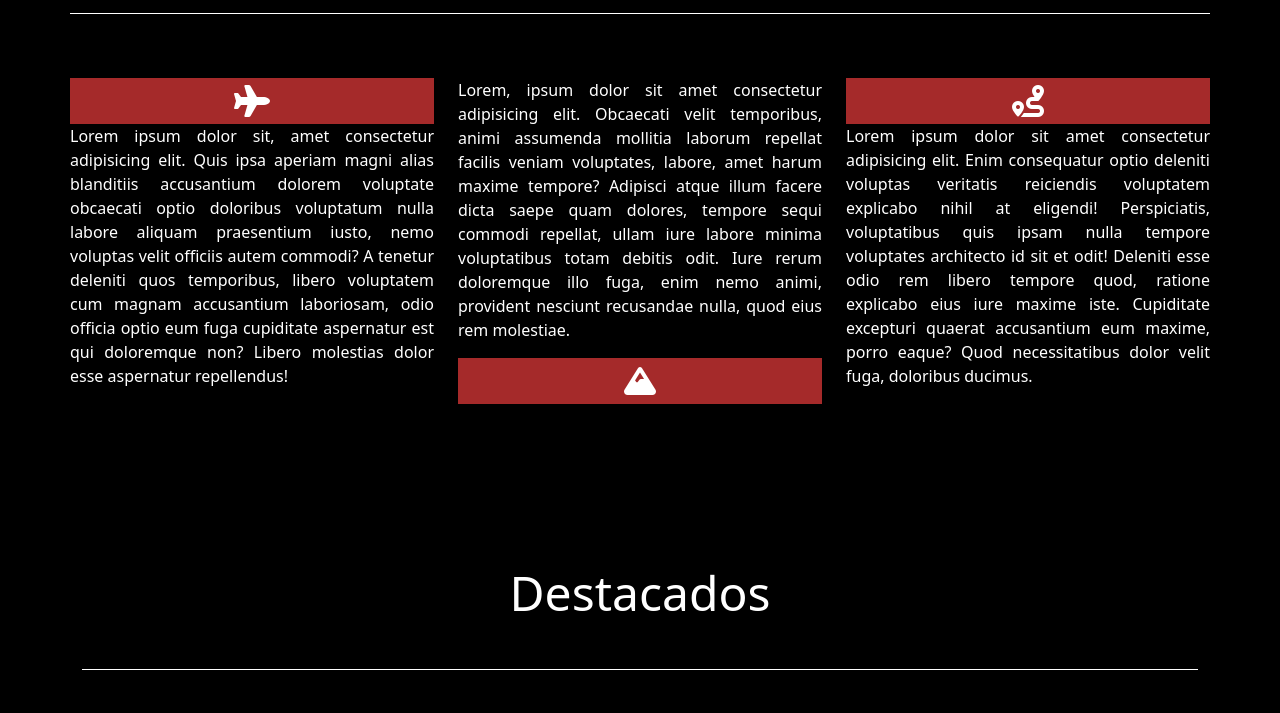
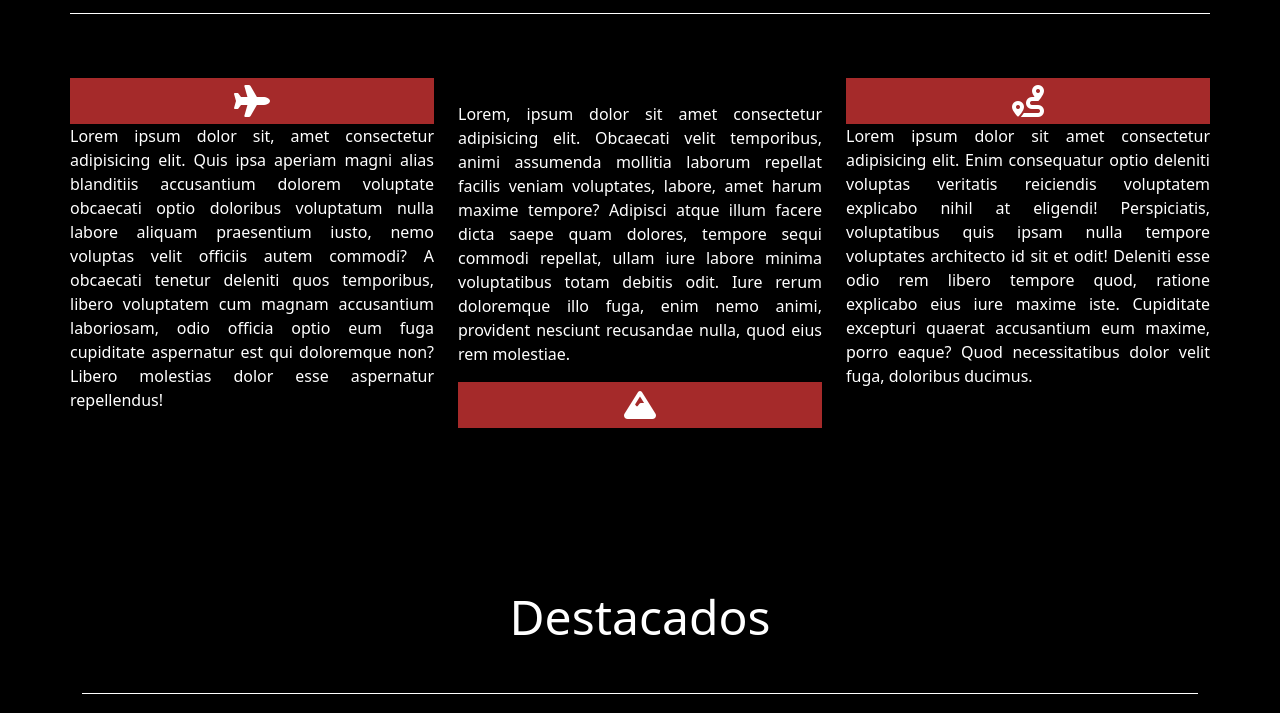
Before and after one commit to RamZivan/viajes_chile, a plain HTML site: page index.html in a window 1280 px wide. Shown: the part 1165-1878 px from the top of the page. Drawn offline with nearby package versions, Linux system fonts and the light colour scheme.

Commit message:
termino de ajustes

```diff
--- a/index.html
+++ b/index.html
@@ -85,7 +85,7 @@
                 <i class="fa-solid fa-plane"></i>
                 <p>Lorem ipsum dolor sit, amet consectetur adipisicing elit. Quis ipsa aperiam magni alias blanditiis
                     accusantium dolorem voluptate obcaecati optio doloribus voluptatum nulla labore aliquam praesentium
-                    iusto, nemo voluptas velit officiis autem commodi? A tenetur deleniti quos temporibus, libero
+                    iusto, nemo voluptas velit officiis autem commodi? A obcaecati tenetur deleniti quos temporibus, libero
                     voluptatem cum magnam accusantium laboriosam, odio officia optio eum fuga cupiditate aspernatur est
                     qui doloremque non? Libero molestias dolor esse aspernatur repellendus!</p>
             </div>
```
